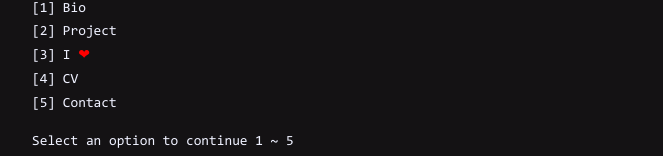
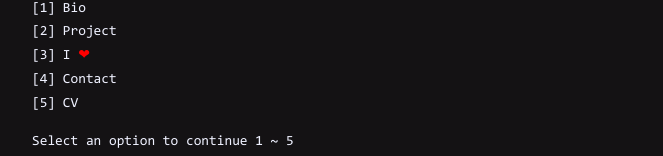
Before and after one commit to charles123hh/CCD_PORTFOLIO, a React (Vite) app: page / in a window 1280 px wide. Shown: the part 311-467 px from the top of the page, without its empty margins (308-971 px from the left). Built offline with nearby package versions, Linux system fonts and the light colour scheme.

Commit message:
swap menu 4 = contact 5 = cv

```diff
--- a/src/pages/menu/index.tsx
+++ b/src/pages/menu/index.tsx
@@ -1,5 +1,5 @@
 import './menu.css';
-
+import CV from '../../assets/CV.pdf';
 import Header from '../../components/header';
 import useMenu from '../../hooks/useMenu';
 
@@ -26,13 +26,13 @@ const Menu = () => {
             </a>
             <br />
             [4]&nbsp;
-            <a className={`link`} onClick={() => alert('CV')}>
-               CV
+            <a className={`link`} onClick={() => setMenu(4)}>
+               Contact
             </a>
             <br />
             [5]&nbsp;
-            <a className={`link`} onClick={() => setMenu(4)}>
-               Contact
+            <a className={`link text-light`} href={CV} target={`_blank`}>
+               CV
             </a>
          </p>
       </section>
--- a/src/pages/menu/menu.css
+++ b/src/pages/menu/menu.css
@@ -1,5 +1,8 @@
 .link {
    cursor: pointer !important;
+
+   text-decoration: none !important;
+   outline: none !important;
 }
 
 .link:hover {
```
